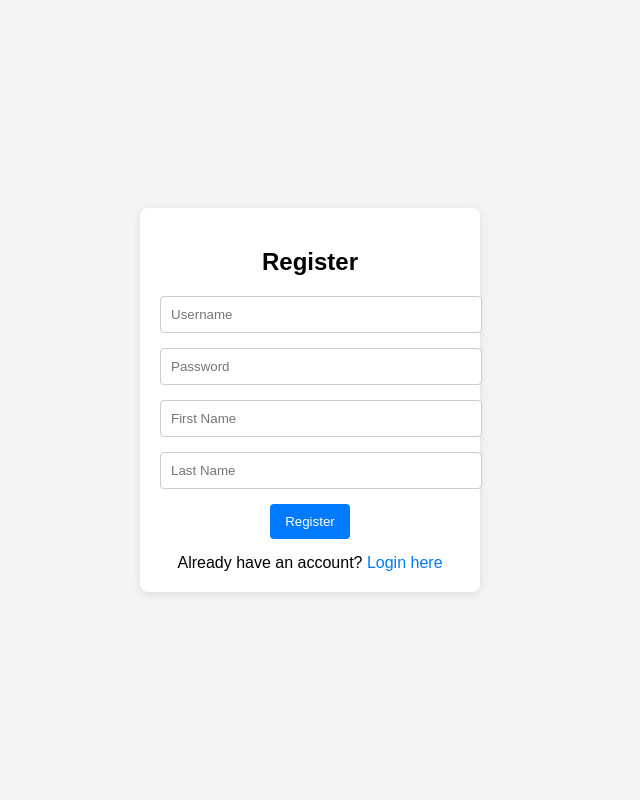
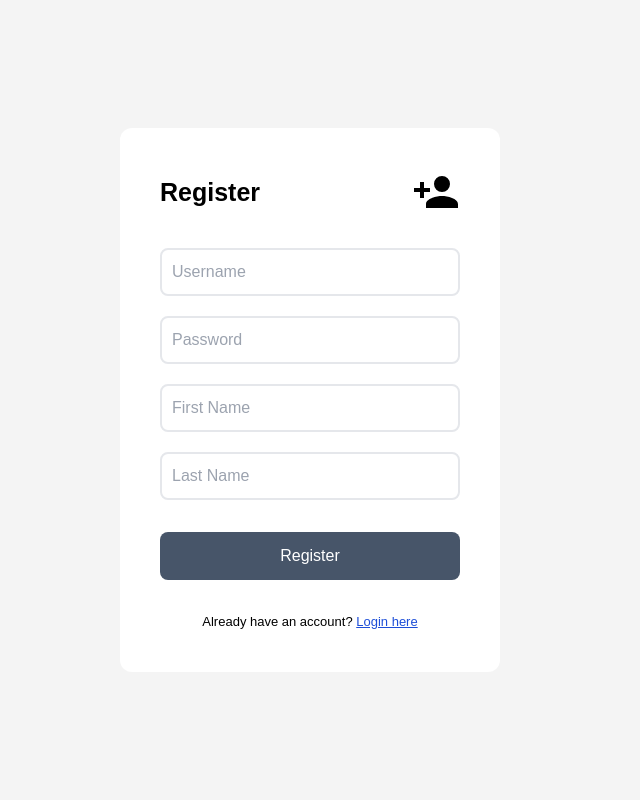
Before and after one commit to ITPATJIDR/Bu_openhouse, a Flask app: page /register in a window 1280 px wide. Shown: the whole page, without its empty margins (330-970 px from the left). Run offline with Flask 3, Linux system fonts and the light colour scheme; style sheets or scripts are compiled from the project's sources; some libraries are stand-ins or nearby versions.

Commit message:
update front desgin with Tailwind CSS

```diff
--- a/bu_openhouse_2/static/css/styles.css
+++ b/bu_openhouse_2/static/css/styles.css
@@ -1,5 +1,12 @@
+@tailwind base;
+@tailwind components;
+@tailwind utilities;
+
+
+@import url('https://fonts.googleapis.com/css2?family=Montserrat:ital,wght@0,100..900;1,100..900&display=swap');
+
 body {
-    font-family: Arial, sans-serif;
+    font-family: "Montserrat", sans-serif;
     background-color: #f4f4f4;
     display: flex;
     justify-content: center;
@@ -9,8 +16,12 @@ body {
 }
 
 .form-container {
+    display: flex;
+    flex-direction: column;
+    justify-content: center;
+    align-items: center;
     background-color: #fff;
-    padding: 20px;
+    padding: 30px;
     border-radius: 8px;
     box-shadow: 0 2px 10px rgba(0, 0, 0, 0.1);
     width: 300px;
@@ -21,25 +32,25 @@ h2 {
     margin-bottom: 20px;
 }
 
-input[type="text"], input[type="password"] {
+p {
+    font-size: 13px;
+}
+
+/* input[type="text"],
+input[type="password"] {
     width: 100%;
     padding: 10px;
     margin-bottom: 15px;
     border: 1px solid #ccc;
     border-radius: 4px;
-}
+} */
 
-button {
-    padding: 10px 15px;
-    background-color: #007BFF;
-    color: #fff;
-    border: none;
+.input {
+    width: 100%;
+    padding: 10px;
+    margin-bottom: 15px;
+    border: 1px solid #ccc;
     border-radius: 4px;
-    cursor: pointer;
-}
-
-button:hover {
-    background-color: #0056b3;
 }
 
 .switch-page {
@@ -58,3 +69,11 @@ button:hover {
 .switch-page a:hover {
     text-decoration: underline;
 }
+
+.input-block {
+    display: flex;
+    flex-direction: column;
+    justify-content: center;
+    align-items: center;
+    width: 100%;
+}
--- /dev/null
+++ b/bu_openhouse_2/tailwind.config.js
@@ -0,0 +1,8 @@
+/** @type {import('tailwindcss').Config} */
+module.exports = {
+  content: ["./src/**/*.{html,js}"],
+  theme: {
+    extend: {},
+  },
+  plugins: [],
+}
--- a/bu_openhouse_2/templates/register.html
+++ b/bu_openhouse_2/templates/register.html
@@ -1,24 +1,40 @@
 <!DOCTYPE html>
 <html lang="en">
+
 <head>
     <meta charset="UTF-8">
     <meta name="viewport" content="width=device-width, initial-scale=1.0">
     <link rel="stylesheet" href="{{ url_for('static', filename='css/styles.css') }}">
     <title>Register</title>
+    <script src="https://cdn.tailwindcss.com"></script>
 </head>
+
 <body>
-    <div class="form-container">
-        <form action="{{ url_for('register') }}" method="POST">
-            <h2>Register</h2>
-            <input type="text" name="username" placeholder="Username" required>
-            <input type="password" name="password" placeholder="Password" required>
-            <input type="text" name="firstname" placeholder="First Name" required>
-            <input type="text" name="lastname" placeholder="Last Name" required>
-            <button type="submit">Register</button>
+    <div class="flex flex-col justify-center items-center bg-white p-10 rounded-xl">
+        <form action="{{ url_for('register') }}" class="flex flex-col justify-center items-center w-full" method="POST">
+            <div class="flex flex-row justify-between w-full items-center mb-8">
+                <h2 class="font-bold text-[25px]">Register</h2>
+                <svg xmlns="http://www.w3.org/2000/svg" width="3em" height="3em" viewBox="0 0 24 24">
+                    <path fill="currentColor"
+                        d="M15 14c-2.67 0-8 1.33-8 4v2h16v-2c0-2.67-5.33-4-8-4m-9-4V7H4v3H1v2h3v3h2v-3h3v-2m6 2a4 4 0 0 0 4-4a4 4 0 0 0-4-4a4 4 0 0 0-4 4a4 4 0 0 0 4 4" />
+                </svg>
+            </div>
+            <div class="flex flex-col justify-center items-center gap-5">
+                <input class="w-[300px] p-[10px] border-2 rounded-lg" type="text" name="username"
+                    placeholder="Username" required>
+                <input class="w-[300px] p-[10px] border-2 rounded-lg" type="password" name="password"
+                    placeholder="Password" required>
+                <input class="w-[300px] p-[10px] border-2 rounded-lg" type="text" name="firstname"
+                    placeholder="First Name" required>
+                <input class="w-[300px] p-[10px] border-2 rounded-lg" type="text" name="lastname"
+                    placeholder="Last Name" required>
+            </div>
+            <button type="submit" class="w-full p-3 rounded-lg my-8 bg-slate-600 hover:bg-slate-700 text-white focus:scale-95 transition-all">Register</button>
         </form>
-        <div class="switch-page">
-            <p>Already have an account? <a href="{{ url_for('login') }}">Login here</a></p>
+        <div>
+            <p>Already have an account? <a class="text-blue-700 underline" href="{{ url_for('login') }}">Login here</a></p>
         </div>
     </div>
 </body>
+
 </html>
```
Also changed, not shown: bu_openhouse_2/templates/congratulation.html (+10 -3 lines), bu_openhouse_2/templates/login.html (+23 -8 lines), bu_openhouse_back_end/instruction.md (added, +67 -0 lines), bu_openhouse_2/instance/database.db, bu_openhouse_back_end/instance/users.db.
